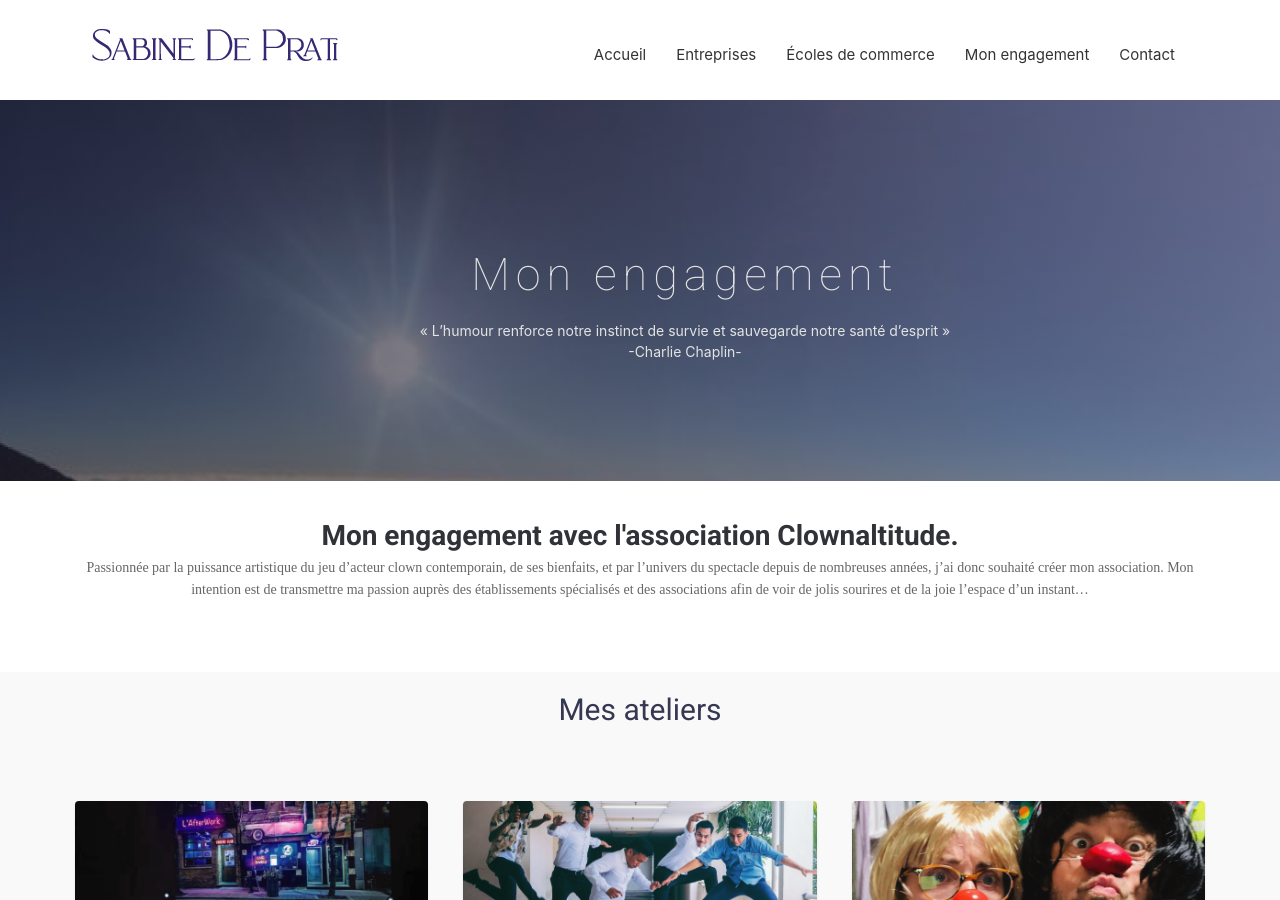
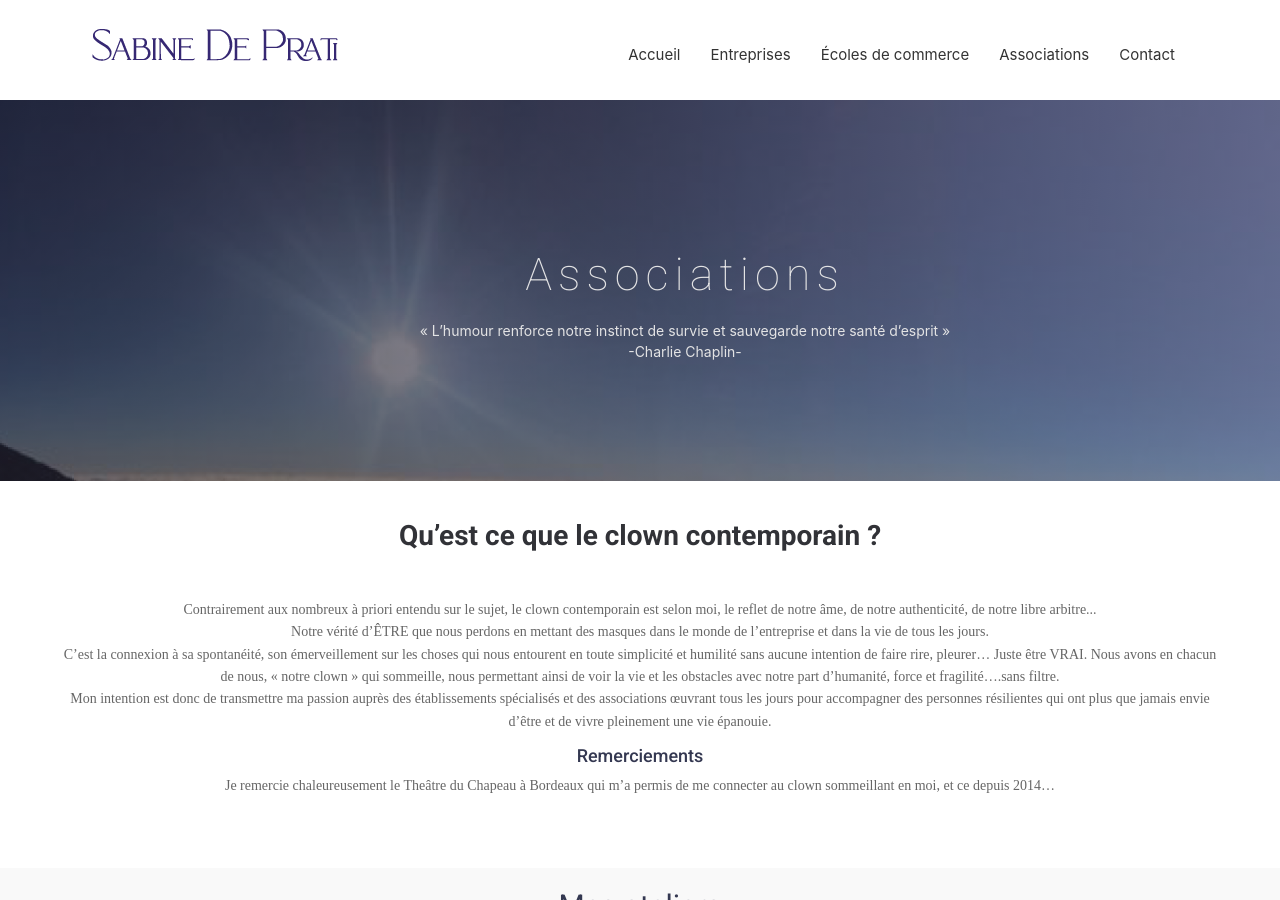
Before and after one commit to IsmaelSANE/sabine-coach, a Jekyll site: the page built from engagement.html, in a window 1280 px wide and 900 px high. Built offline with Jekyll 4.4.1, drawn with Linux system fonts in a browser that asks for light colours; nearby versions of some CDN libraries; some web fonts are replaced; some of the changed text lies outside the part shown.

Commit message:
Change Mon engagement onlet by Associations onglet and make somme content cchange

```diff
--- a/_includes/header.html
+++ b/_includes/header.html
@@ -23,8 +23,9 @@
               <ul class="nav navbar-nav navbar-right">
                 <li><a href="{{ site.url }}{{ site.baseurl }}/">Accueil</a></li>
                 <li><a href="{{ site.url }}{{ site.baseurl }}/entreprises">Entreprises</a></li>
-                <li><a href="{{ site.url }}{{ site.baseurl }}/centres-de-formation">Écoles de commerce</a></li>
-                <li><a href="{{ site.url }}{{ site.baseurl }}/mon-engagement">Mon engagement</a></li>
+                <li><a href="{{ site.url }}{{ site.baseurl }}/ecoles-de-commerce">Écoles de commerce</a></li>
+                <li><a href="{{ site.url }}{{ site.baseurl }}/associations">
+                Associations</a></li>
                 <li><a href="{{ site.url }}{{ site.baseurl }}/contact">Contact</a></li>
               </ul>
             </div><!-- /.navbar-collapse -->
--- a/_layouts/post.html
+++ b/_layouts/post.html
@@ -39,9 +39,9 @@ layout: page
                   {% if page.work %}
                   <a href="{{ site.url }}{{ site.baseurl }}/entreprises/#ateliers-entreprises">Retour à {{ page.link }}</a>
                   {% elsif page.blog %}
-                  <a href="{{ site.url }}{{ site.baseurl }}/centres-de-formation/#ateliers-formations">Retour à {{ page.link }}</a>
+                  <a href="{{ site.url }}{{ site.baseurl }}/ecoles-de-commerce/#ateliers-formations">Retour à {{ page.link }}</a>
                   {% else %}
-                  <a href="{{ site.url }}{{ site.baseurl }}/mon-engagement/#ateliers-engagement">Retour à {{ page.link }}</a>
+                  <a href="{{ site.url }}{{ site.baseurl }}/associations/#ateliers-engagement">Retour à {{ page.link }}</a>
                   {% endif %}
                 </p>
               </div>
--- a/blog.html
+++ b/blog.html
@@ -1,7 +1,7 @@
 ---
 layout: page
 title: centres de formation
-permalink: /centres-de-formation/
+permalink: /ecoles-de-commerce/
 ---
 <!-- Slider Start -->
 <section id="global-header">
--- a/engagement.html
+++ b/engagement.html
@@ -1,7 +1,7 @@
 ---
 layout: page
 title: Mon engagement
-permalink: /mon-engagement/
+permalink: /associations/
 ---
 
 <!-- Slider Start -->
@@ -10,7 +10,7 @@ permalink: /mon-engagement/
     <div class="row">
       <div class="col-md-12">
         <div class="block">
-          <h1>Mon engagement</h1>
+          <h1>Associations</h1>
           « L’humour renforce notre instinct de survie et sauvegarde notre santé d’esprit » <br> -Charlie Chaplin-
           </p>
         </div>
@@ -22,10 +22,16 @@ permalink: /mon-engagement/
   <div class="container">
     <div class="row">
       <div class="section-title">
-        <h3>Mon engagement avec l'association Clownaltitude.</h3>
+        <h3>Qu’est ce que le clown contemporain ?</h3>
+        <br><br>
         <p>
-          Passionnée par la puissance artistique du jeu d’acteur clown contemporain, de ses bienfaits, et par l’univers du spectacle depuis de nombreuses années, j’ai donc  souhaité créer mon association.
-          Mon intention est de transmettre ma passion auprès des établissements spécialisés et des associations afin de voir de jolis sourires et de la joie l’espace d’un instant…
+          Contrairement aux nombreux à priori entendu sur le sujet, le clown contemporain est selon moi, le reflet de notre âme, de notre authenticité, de notre libre arbitre...<br>Notre vérité d’ÊTRE que nous perdons en mettant des masques dans le monde de l’entreprise et dans la vie de tous les jours.<br> C’est la connexion à sa spontanéité, son émerveillement sur les choses qui nous entourent en toute simplicité et humilité sans aucune intention de faire rire, pleurer… Juste être VRAI.
+          Nous avons en chacun de nous, « notre clown » qui sommeille, nous permettant ainsi de voir la vie et les obstacles avec notre part d’humanité, force et fragilité….sans filtre.<br>
+          Mon intention est donc de transmettre ma passion auprès des établissements spécialisés et des associations œuvrant tous les jours pour accompagner des personnes résilientes qui ont plus que jamais envie d’être et de vivre pleinement une vie épanouie.
+        </p>
+        <h4>Remerciements</h4>
+        <p>
+          Je remercie chaleureusement le Theâtre du Chapeau à Bordeaux qui m’a permis de me connecter au clown sommeillant en moi, et ce depuis 2014…
         </p>
       </div>
     </div>
@@ -159,10 +165,15 @@ permalink: /mon-engagement/
     <div class="row">
       <div class="col-md-12">
         <div class="block">
-          <h2>Mon engagement contre le cancer du sein.</h2>
-          <p>Le cancer du sein, est une maladie qui fait plus de 11 000 victimes par an en France. Comme moi, venez soutenir <strong>l’association LISA</strong> qui œuvre passionnément pour apporter gratuitement des soins de supports auprès de femmes ayant un cancer du sein.
-          </p>
-          <a class="btn btn-default btn-call-to-action" href="https://lisa-bordeaux.fr/faire-un-don-a-lisa/" target="_blank">Faire un don</a>
+          <h2>Mes associations coup de coeur</h2>
+          <!-- <p>Je partage avec vous les associations qui m'accompagner au quotidient.
+          </p> -->
+          <a href="https://www.commelesautres.org/" target="_blank">
+            <img src="{{ site.url }}{{ site.baseurl }}/img/comme-les-autres-logo.png" alt="comme-les-autres-logo">
+          </a>
+          <a href="https://lisa-bordeaux.fr/" target="_blank">
+            <img src="{{ site.url }}{{ site.baseurl }}/img/lisa-logo.png" alt="lisa-logo">
+          </a>
         </div>
       </div>
     </div>
```
Also changed, not shown: _posts/2016-08-20-mon-one-woman-show.md (+1 -1 lines), img/comme-les-autres-logo.png (added), img/lisa-logo.png (added).
